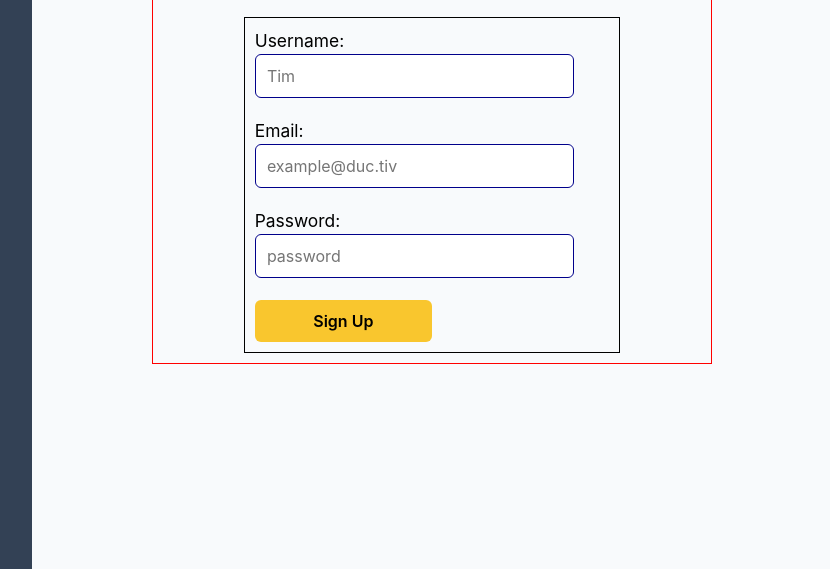
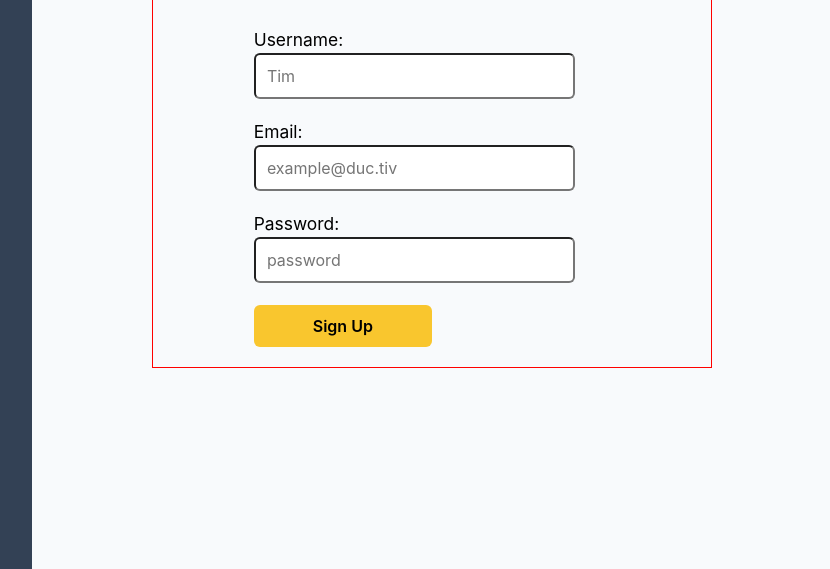
Before and after one commit to Timi-T/producktiv, a React app in the folder frontend/: page / in a window 1280 px wide. Both pictures are taken after a click on the button "Sign up now". Shown: the part 231-800 px from the top of the page, without its empty margins (448-1278 px from the left). Built offline with nearby package versions, Linux system fonts and the light colour scheme.

Commit message:
[Update]: remove test borders

```diff
--- a/frontend/src/Signup/Signup.css
+++ b/frontend/src/Signup/Signup.css
@@ -30,7 +30,7 @@
 
 .signup-details {
     width: 70%;
-    border: 1px solid black;
+    /* border: 1px solid black; */
     display: flex;
     flex-direction: column;
     gap: 1em;
@@ -41,7 +41,7 @@
     padding: 0.7em;
     margin-top: 0.1em;
     width: 90%;
-    border: 1px solid darkblue;
+    /* border: 1px solid darkblue; */
     border-radius: 6px;
     transition: .3s ease-in-out;
     font-size: .8em
```
